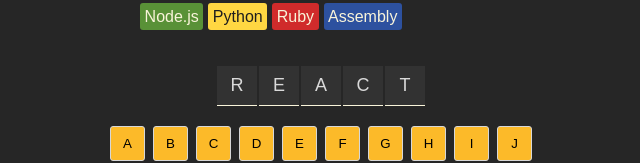
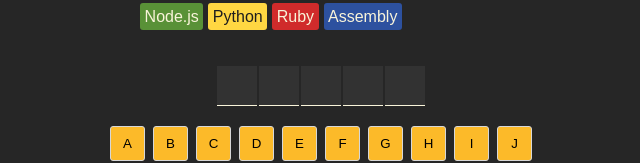
Before and after one commit to ovezthaking/React-Side-Projects, a React (Vite) app in the folder CapstoneProjects/Assembly Endgame/: page / in a window 1280 px wide. Shown: the part 253-416 px from the top of the page, without its empty margins (319-959 px from the left). Built offline with nearby package versions, Linux system fonts and the light colour scheme.

Commit message:
displaying only guessed letters

```diff
--- a/CapstoneProjects/Assembly Endgame/src/App.tsx
+++ b/CapstoneProjects/Assembly Endgame/src/App.tsx
@@ -40,7 +40,9 @@
   })
 
   const wordElements = currentWord.split('').map((letter, index) =>
-    <span key={index}>{letter.toUpperCase()}</span>
+    guessedLetters.includes(letter) ?
+      <span key={index}>{letter.toUpperCase()}</span> :
+      <span key={index}></span>
   )
 
   const languageElements = languages.map(lang => (
```
